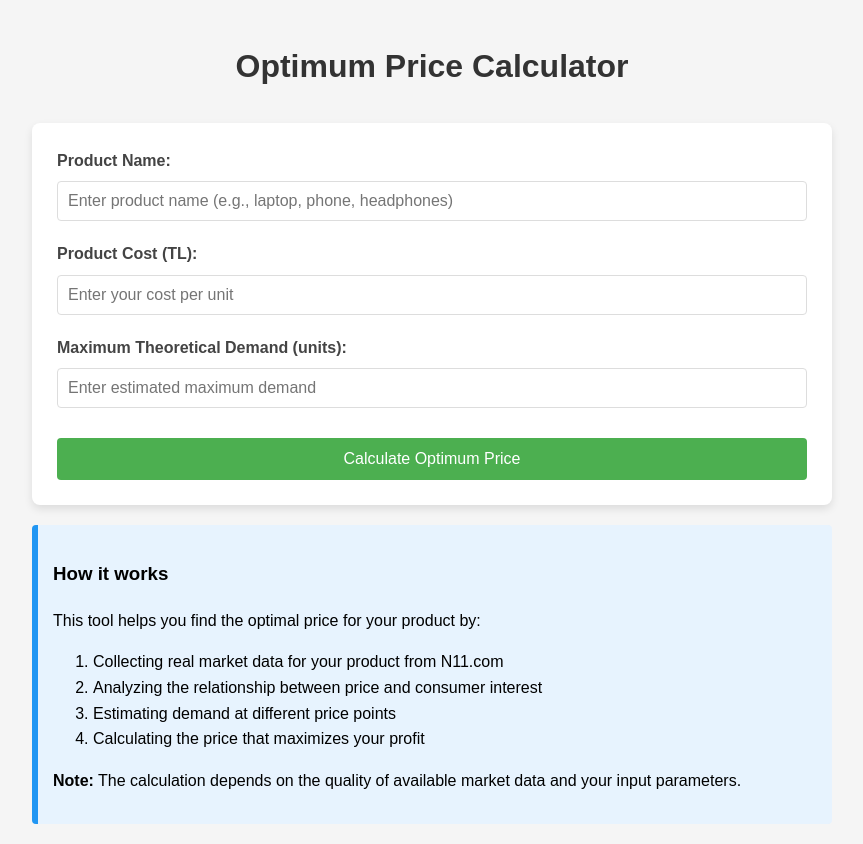
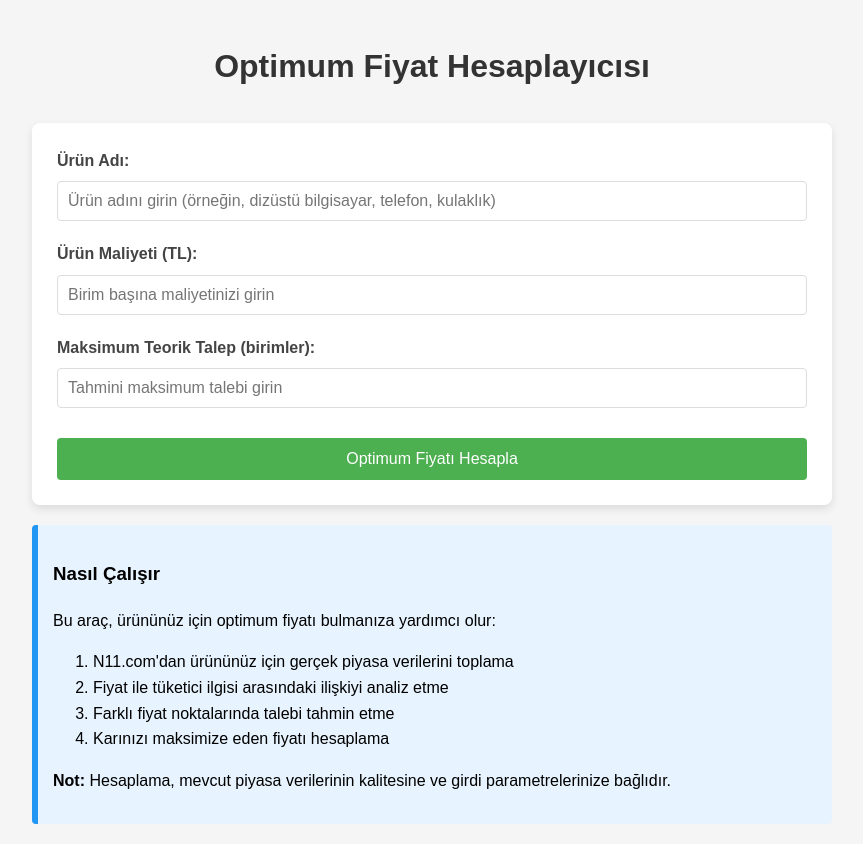
Before and after one commit to kusayvarde/optimum-price-prediction, a Flask app: page / in a window 1280 px wide. Shown: the whole page, without its empty margins (208-1071 px from the left). Run offline with Flask 3, Linux system fonts and the light colour scheme.

Commit message:
load fake data, templates updated

```diff
--- a/app.py
+++ b/app.py
@@ -2,7 +2,6 @@ from flask import Flask, render_template, request, redirect, url_for, jsonify, f
 import logging
 import os
 import threading
-import time
 from datetime import datetime
 
 # Configure logging
@@ -141,7 +140,6 @@ def run_background_task(task_id, product_name, product_cost, max_demand):
         # Run optimization
         results = run_optimization(
             prices,
-            ratings,
             cost=product_cost,
             max_theoretical_demand=max_demand
         )
--- a/templates/index.html
+++ b/templates/index.html
@@ -76,7 +76,7 @@
     </style>
 </head>
 <body>
-    <h1>Optimum Price Calculator</h1>
+    <h1>Optimum Fiyat Hesaplayıcısı</h1>
 
     {% with messages = get_flashed_messages(with_categories=true) %}
         {% if messages %}
@@ -91,34 +91,33 @@
     <div class="form-container">
         <form action="/optimize" method="post">
             <div class="form-group">
-                <label for="name">Product Name:</label>
-                <input type="text" id="name" name="name" required placeholder="Enter product name (e.g., laptop, phone, headphones)">
+                <label for="name">Ürün Adı:</label>
+                <input type="text" id="name" name="name" required placeholder="Ürün adını girin (örneğin, dizüstü bilgisayar, telefon, kulaklık)">
             </div>
 
             <div class="form-group">
-                <label for="cost">Product Cost (TL):</label>
-                <input type="number" id="cost" name="cost" required min="1" placeholder="Enter your cost per unit">
+                <label for="cost">Ürün Maliyeti (TL):</label>
+                <input type="number" id="cost" name="cost" required min="1" placeholder="Birim başına maliyetinizi girin">
+            </div>
+            <div class="form-group">
+                <label for="demand">Maksimum Teorik Talep (birimler):</label>
+                <input type="number" id="demand" name="demand" required min="1" placeholder="Tahmini maksimum talebi girin">
             </div>
 
-            <div class="form-group">
-                <label for="demand">Maximum Theoretical Demand (units):</label>
-                <input type="number" id="demand" name="demand" required min="1" placeholder="Enter estimated maximum demand">
-            </div>
-
-            <button type="submit">Calculate Optimum Price</button>
+            <button type="submit">Optimum Fiyatı Hesapla</button>
         </form>
     </div>
 
     <div class="info-box">
-        <h3>How it works</h3>
-        <p>This tool helps you find the optimal price for your product by:</p>
+        <h3>Nasıl Çalışır</h3>
+        <p>Bu araç, ürününüz için optimum fiyatı bulmanıza yardımcı olur:</p>
         <ol>
-            <li>Collecting real market data for your product from N11.com</li>
-            <li>Analyzing the relationship between price and consumer interest</li>
-            <li>Estimating demand at different price points</li>
-            <li>Calculating the price that maximizes your profit</li>
+            <li>N11.com'dan ürününüz için gerçek piyasa verilerini toplama</li>
+            <li>Fiyat ile tüketici ilgisi arasındaki ilişkiyi analiz etme</li>
+            <li>Farklı fiyat noktalarında talebi tahmin etme</li>
+            <li>Karınızı maksimize eden fiyatı hesaplama</li>
         </ol>
-        <p><strong>Note:</strong> The calculation depends on the quality of available market data and your input parameters.</p>
+        <p><strong>Not:</strong> Hesaplama, mevcut piyasa verilerinin kalitesine ve girdi parametrelerinize bağlıdır.</p>
     </div>
 </body>
 </html>
```
Also changed, not shown: golden_section.py (+22 -45 lines), templates/results.html (+15 -15 lines), templates/status.html (+11 -11 lines), 1 other file.
